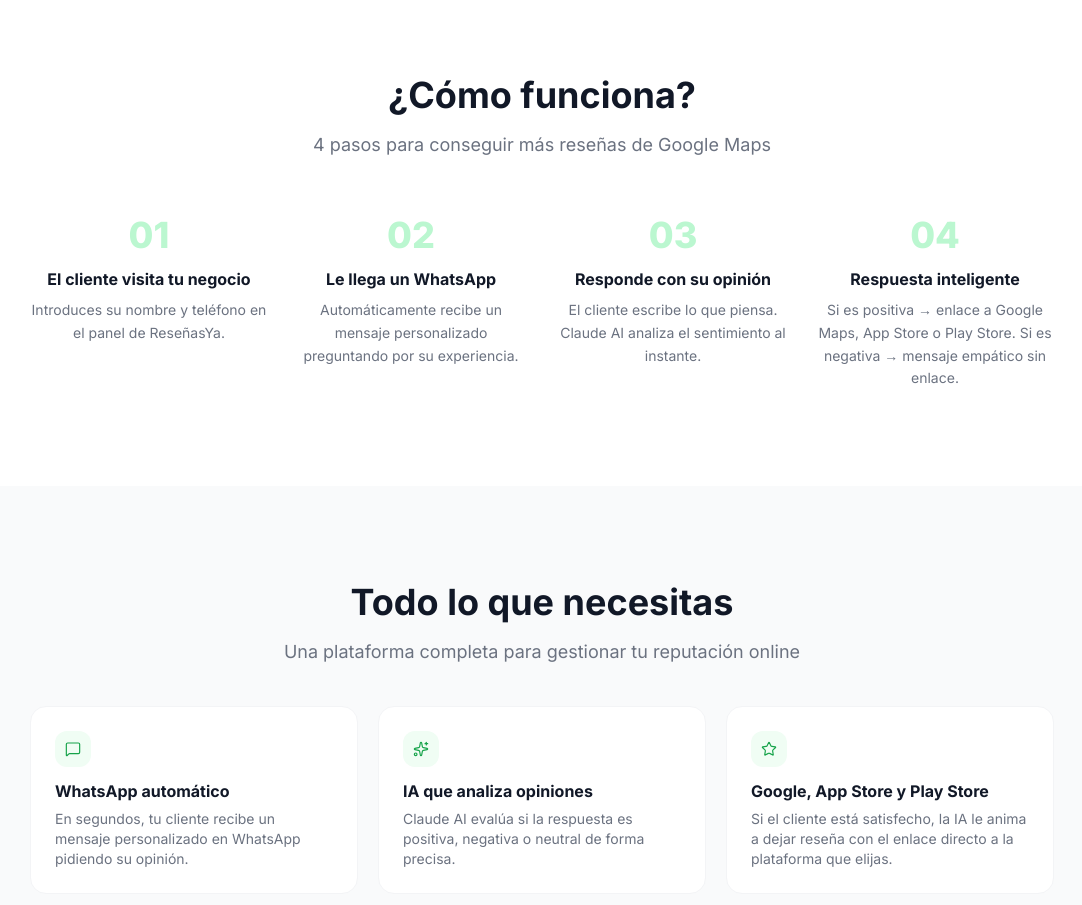
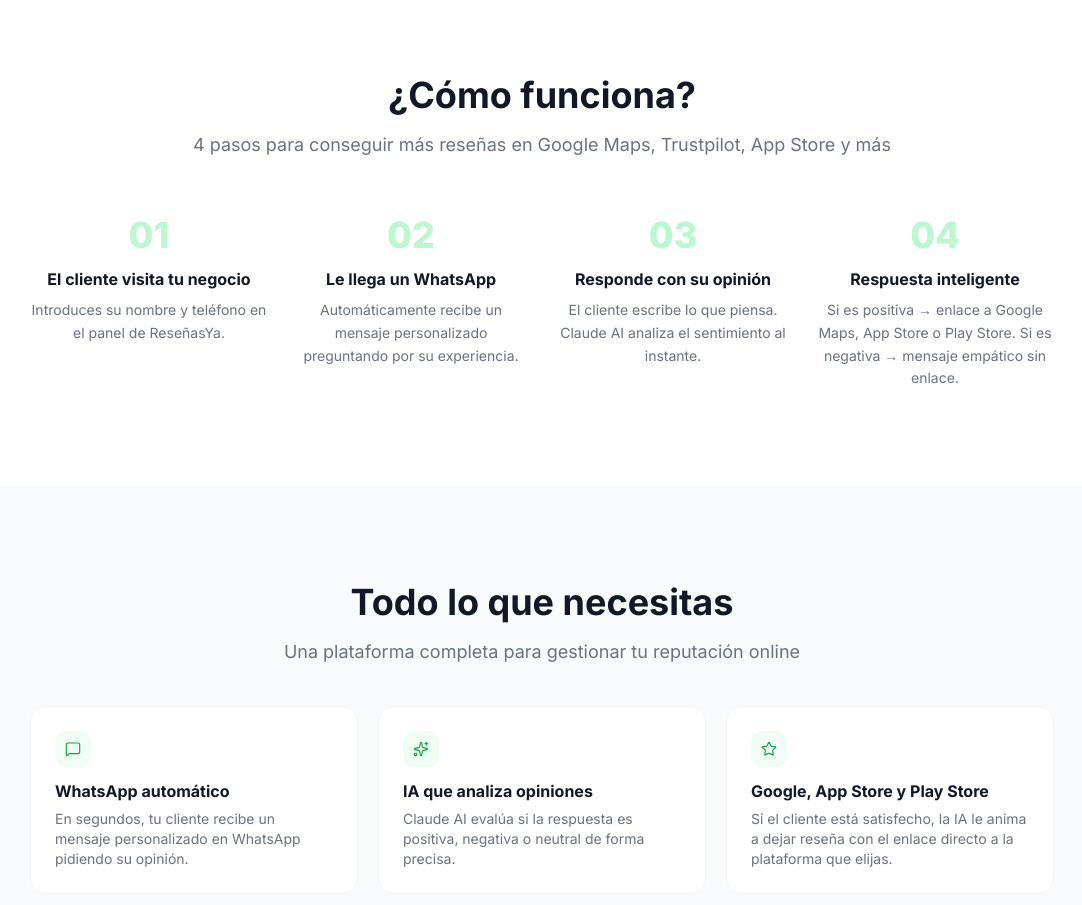
Before and after one commit to aritzalorono-max/resenas-saas, a Next.js app: page / in a window 1280 px wide. Shown: the part 860-1765 px from the top of the page, without its empty margins (98-1180 px from the left). Built offline with nearby package versions, Linux system fonts and the light colour scheme; no server answers.

Commit message:
Update steps subtitle to mention all review platforms
https://claude.ai/code/session_01WjS2FuKJActHGguVfKkyxY

```diff
--- a/src/app/page.tsx
+++ b/src/app/page.tsx
@@ -519,7 +519,7 @@ export default function LandingPage() {
           <div className="max-w-5xl mx-auto">
             <div className="text-center mb-14">
               <h2 className="text-3xl lg:text-4xl font-bold text-gray-900 mb-4">¿Cómo funciona?</h2>
-              <p className="text-gray-500 text-lg">4 pasos para conseguir más reseñas de Google Maps</p>
+              <p className="text-gray-500 text-lg">4 pasos para conseguir más reseñas en Google Maps, Trustpilot, App Store y más</p>
             </div>
             <div className="grid grid-cols-2 md:grid-cols-4 gap-x-6 gap-y-8">
               {steps.map((step) => (
```
